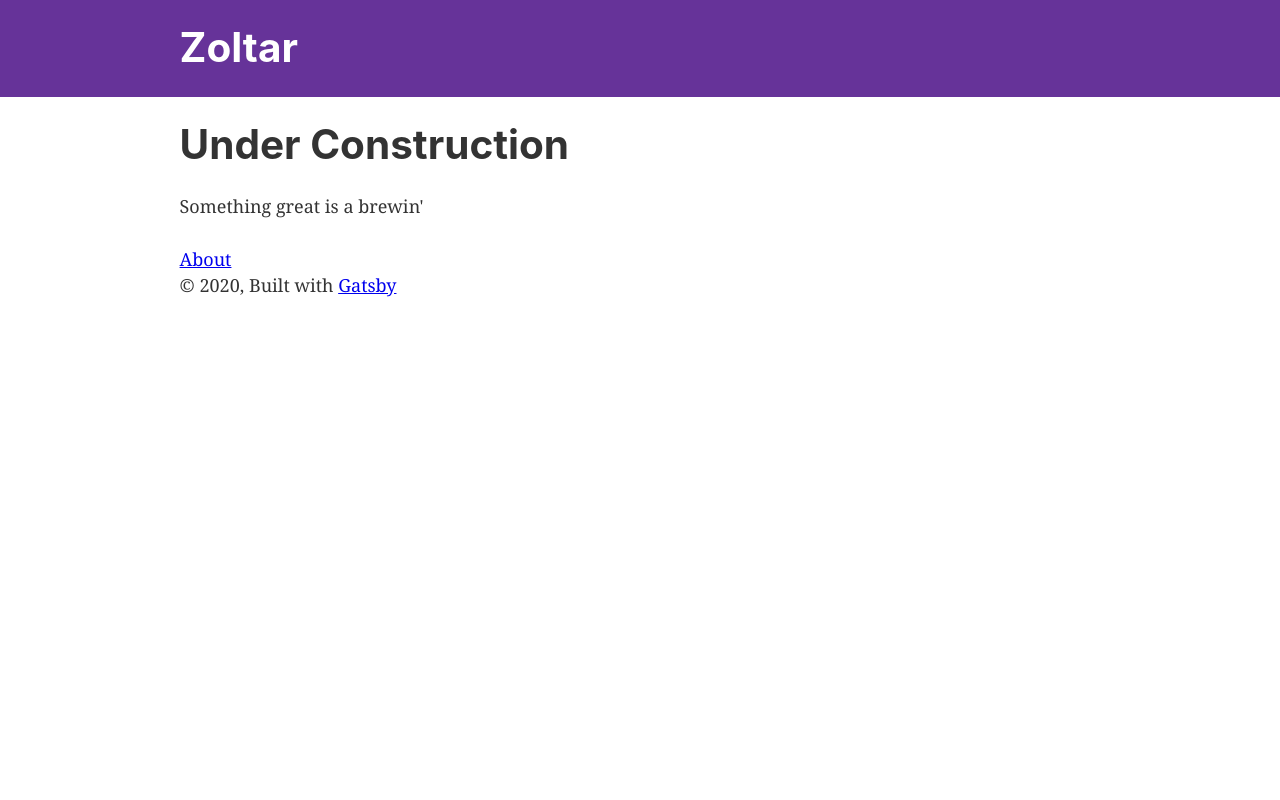
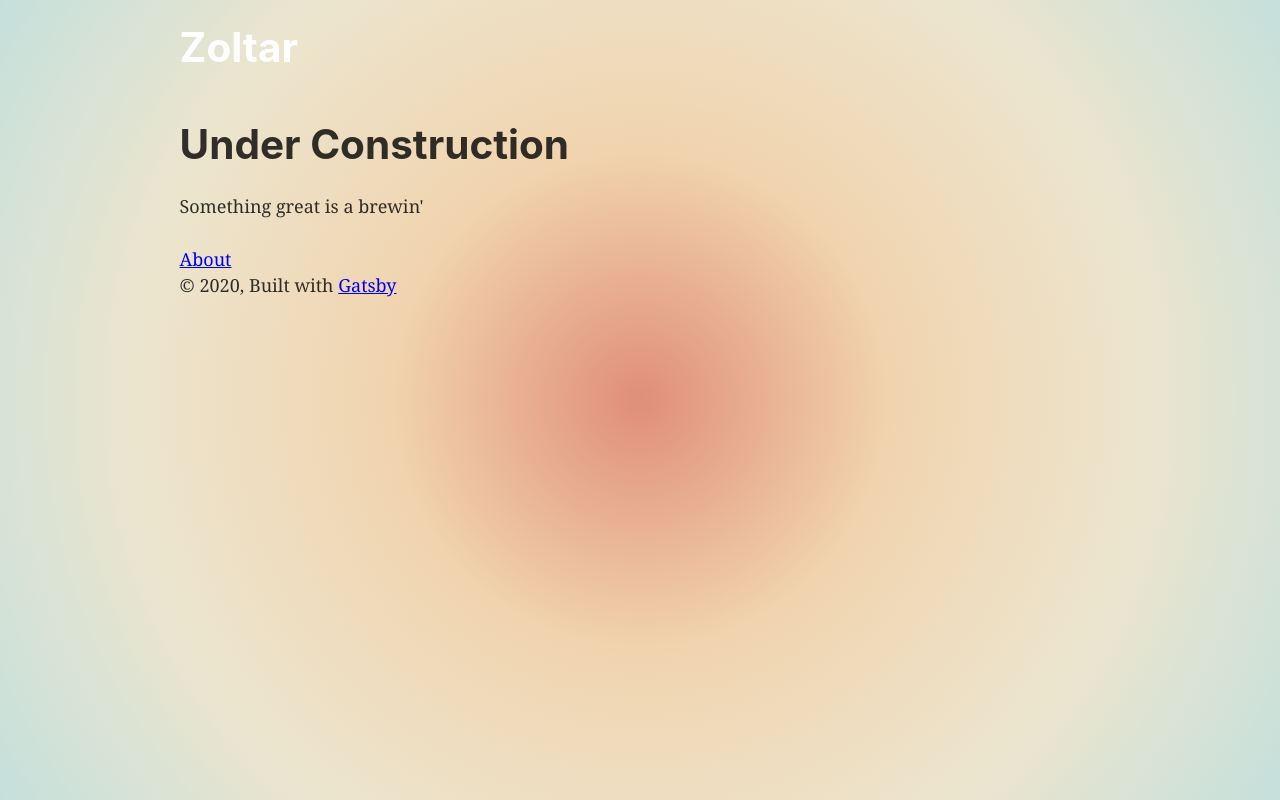
Before and after one commit to burt23/zoltar, a Gatsby site: page / in a window 1280 px wide. Built offline with nearby package versions, Linux system fonts and the light colour scheme; Gatsby itself is replaced by a stand-in of ours.

Commit message:
gradiant background img

```diff
--- a/src/components/header.js
+++ b/src/components/header.js
@@ -5,7 +5,7 @@ import React from "react"
 const Header = ({ siteTitle }) => (
   <header
     style={{
-      background: `rebeccapurple`,
+      // background: `#43196c`,
       marginBottom: `1.45rem`,
     }}
   >
--- a/src/components/layout.css
+++ b/src/components/layout.css
@@ -201,6 +201,9 @@ html {
 body {
   color: hsla(0, 0%, 0%, 0.8);
   font-family: georgia, serif;
+  overflow: hidden;
+  background-image: radial-gradient(circle at center, #E08E79, #F1D4AF, #ECE5CE, #C5E0DC);
+  height: 100vh;
   font-weight: normal;
   word-wrap: break-word;
   font-kerning: normal;
```
Also changed, not shown: README.md.
